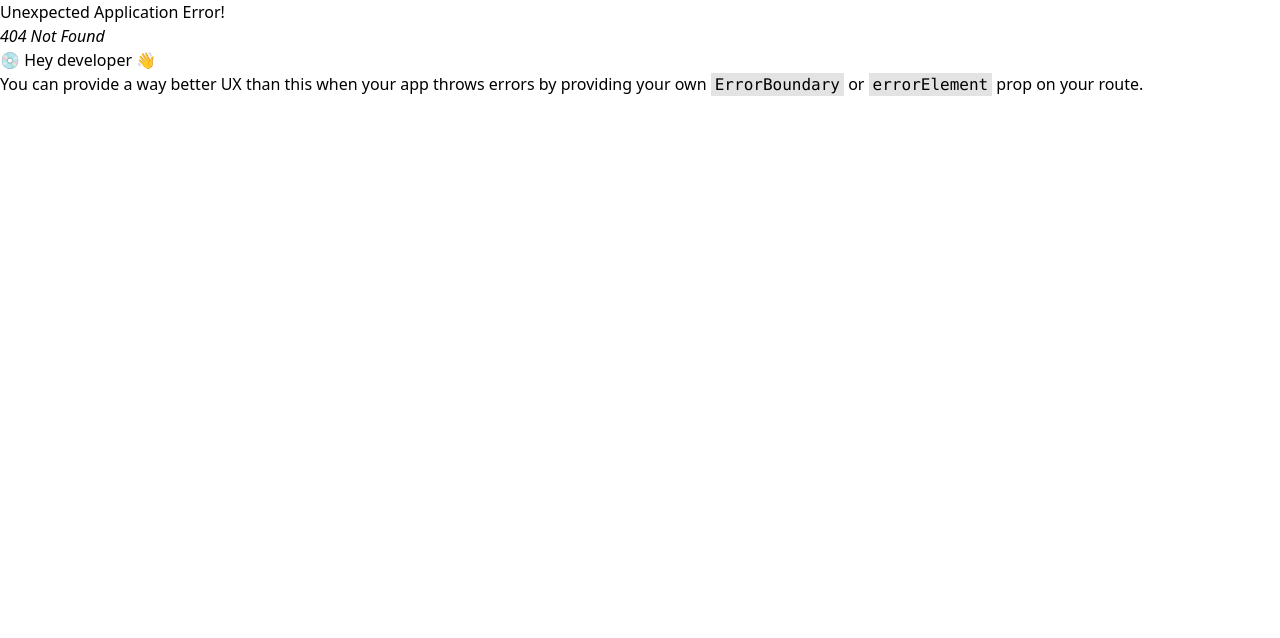
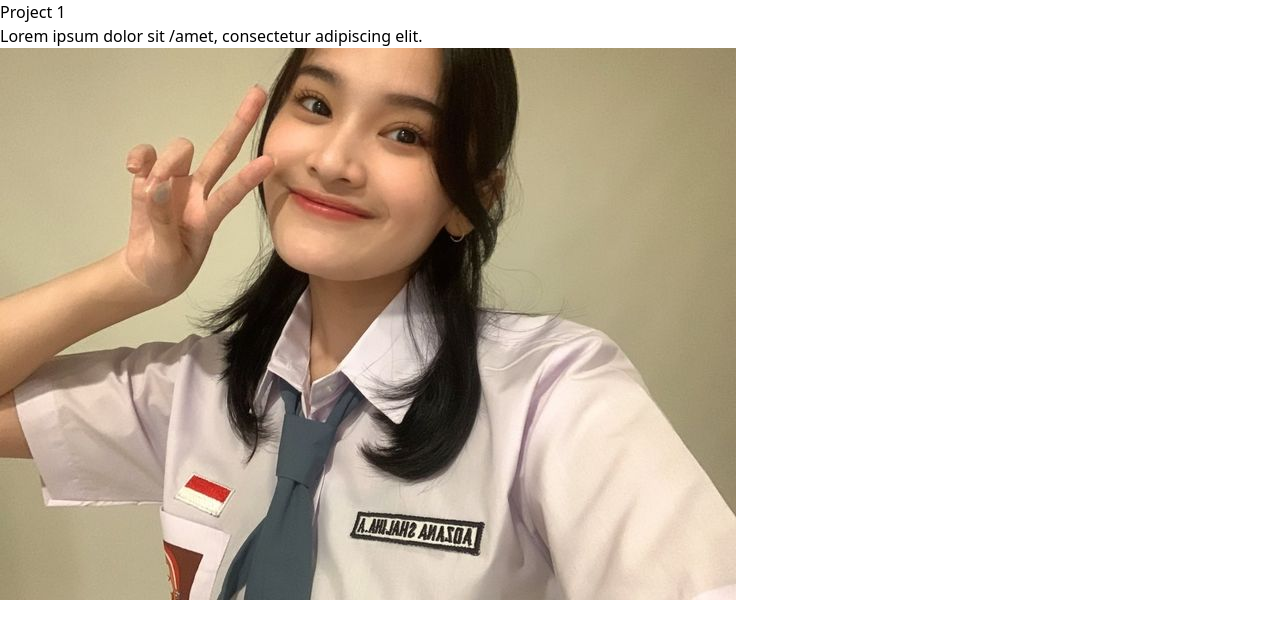
Before and after one commit to rrifky/React-Portfolio, a React (Vite) app: page /detailproject/1 in a window 1280 px wide. Before the commit this address had no page. Shown: the top 638 px of the page. Built offline with nearby package versions, Linux system fonts and the light colour scheme.

Commit message:
detailproject

```diff
--- /dev/null
+++ b/src/Pages/detailProject.jsx
@@ -0,0 +1,21 @@
+import { useParams } from 'react-router-dom';
+import { ProjectContent } from '../data/projectContent';
+
+const DetailProject = () => {
+  const { id } = useParams();
+  const project = ProjectContent.find((project) => project.id === parseInt(id));
+
+  if (!project) {
+    return <div>Proyek tidak ditemukan.</div>;
+  }
+
+  return (
+    <div>
+      <h2>{project.title}</h2>
+      <p>{project.desc}</p>
+      <img src={project.image} alt={project.title} />
+    </div>
+  );
+};
+
+export default DetailProject;
--- a/src/components/Elements/ProjectCard.jsx
+++ b/src/components/Elements/ProjectCard.jsx
@@ -3,6 +3,7 @@ import { FreeMode } from 'swiper/modules';
 import 'swiper/css';
 import 'swiper/css/free-mode';
 import { ProjectContent } from '../../data/projectContent';
+import { Link } from 'react-router-dom';
 
 const ProjectCard = () => {
   return (
@@ -46,7 +47,7 @@ const ProjectCard = () => {
 
 const ProjectCardItem = ({ project }) => {
   return (
-    <div className="max-w-md rounded-md overflow-hidden border border-gray-200 transform transition duration-500 ease-in-out hover:scale-95 hover:shadow-md cursor-pointer mb-10">
+    <Link to={`/detailproject/${project.id}`} target="_blank" className="max-w-md rounded-md overflow-hidden border border-gray-200 transform transition duration-500 ease-in-out hover:scale-95 hover:shadow-md cursor-pointer mb-10">
       <div className="relative">
         <img className="w-full object-cover h-36 md:h-56" src={project.image} alt="Project Image" />
       </div>
@@ -54,7 +55,7 @@ const ProjectCardItem = ({ project }) => {
         <ProjectCardHeader title={project.title} />
         <ProjectCardBody desc={project.desc} />
       </div>
-    </div>
+    </Link>
   );
 };
 
--- a/src/main.jsx
+++ b/src/main.jsx
@@ -7,6 +7,7 @@ import './index.css';
 import ExperiencePages from './Pages/experiencePages';
 import ProjectPages from './Pages/projectPages';
 import ContactPages from './Pages/contactPages';
+import DetailProject from './Pages/detailProject';
 
 const router = createBrowserRouter([
   {
@@ -26,6 +27,10 @@ const router = createBrowserRouter([
     element: <ProjectPages />,
   },
   {
+    path: '/detailproject/:id',
+    element: <DetailProject />,
+  },
+  {
     path: '/contact',
     element: <ContactPages />,
   },
```
Also changed, not shown: public/images/favicon.svg (added).
